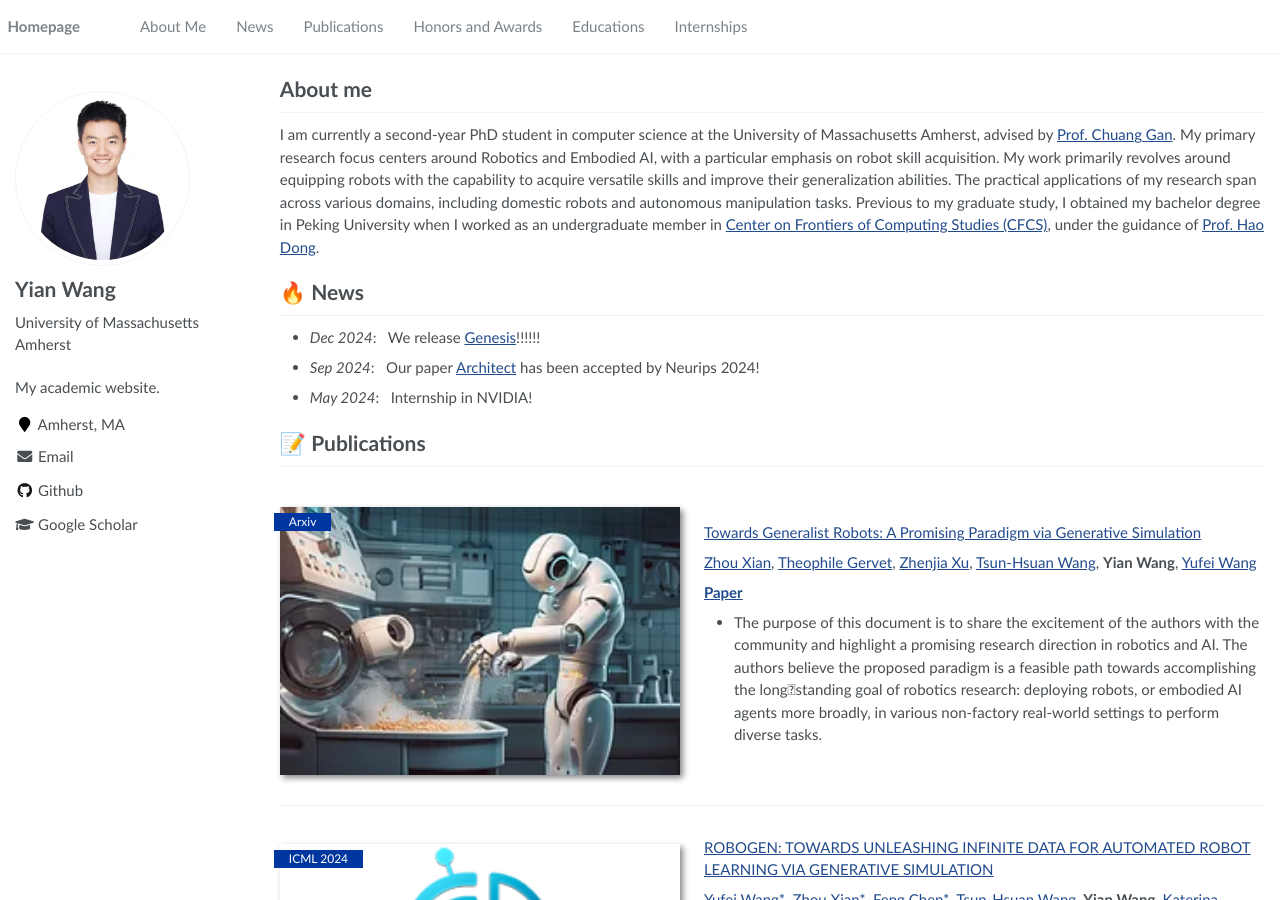
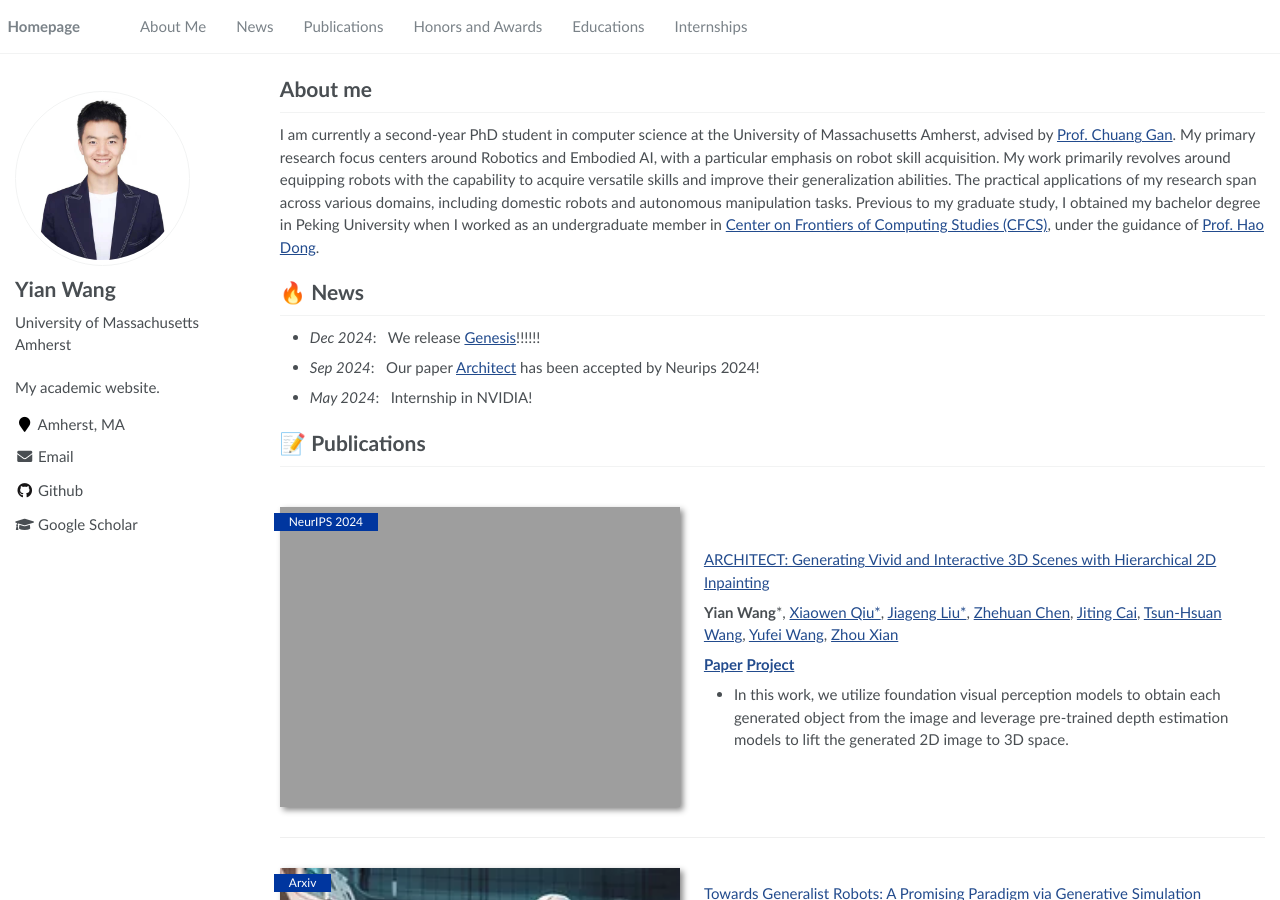
Before and after one commit to wangyian-me/wangyian-me.github.io, a Jekyll site: the page built from _pages/about.md, in a window 1280 px wide and 900 px high. Built offline with Jekyll 4.4.1, drawn with Linux system fonts in a browser that asks for light colours.

Commit message:
Update about.md

```diff
--- a/_pages/about.md
+++ b/_pages/about.md
@@ -29,6 +29,19 @@ Previous to my graduate study, I obtained my bachelor degree in Peking Universit
 - *May 2024*: &nbsp; Internship in NVIDIA!
 
 # 📝 Publications
+
+<div class='paper-box'><div class='paper-box-image'><div><div class="badge">NeurIPS 2024</div><img src='https://wangyian-me.github.io/images/architect.gif' alt="sym" width="500" height="300"></div></div>
+<div class='paper-box-text' markdown="1">
+
+[ARCHITECT: Generating Vivid and Interactive 3D Scenes with Hierarchical 2D Inpainting](https://arxiv.org/abs/2411.09823)
+
+**Yian Wang***, [Xiaowen Qiu\*](), [Jiageng Liu\*](), [Zhehuan Chen](), [Jiting Cai](), [Tsun-Hsuan Wang](https://zswang666.github.io/), [Yufei Wang](https://yufeiwang63.github.io/), [Zhou Xian](https://www.zhou-xian.com/)
+
+[**Paper**](https://arxiv.org/abs/2411.09823) [**Project**](https://wangyian-me.github.io/Architect/)
+- In this work, we utilize foundation visual perception models to obtain each generated object from the image and leverage pre-trained depth estimation models to lift the generated 2D image to 3D space.
+</div>
+</div>
+
 
 <div class='paper-box'><div class='paper-box-image'><div><div class="badge">Arxiv</div><img src='https://wangyian-me.github.io/images/banner.webp' alt="sym" width="500" height="300"></div></div>
 <div class='paper-box-text' markdown="1">
```
